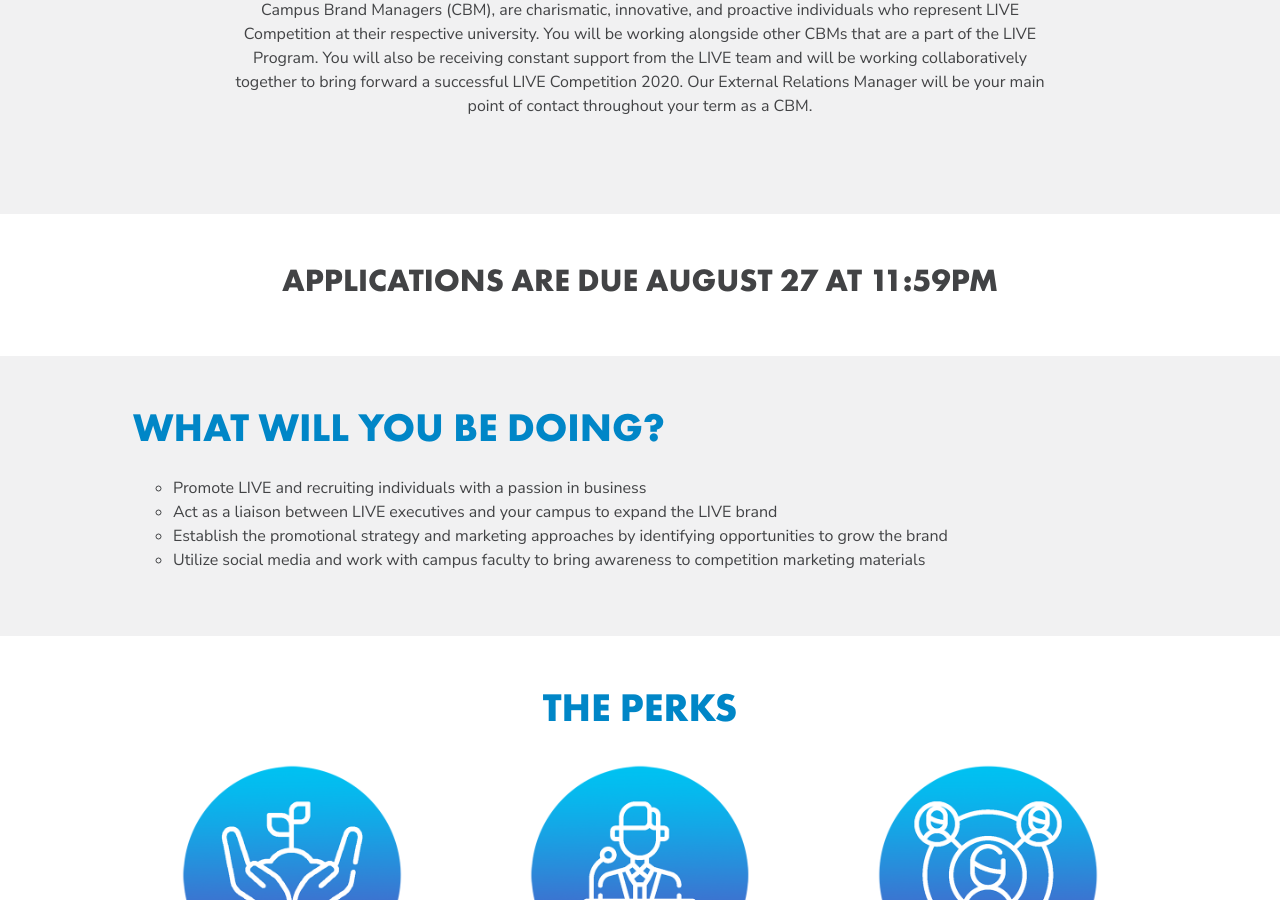
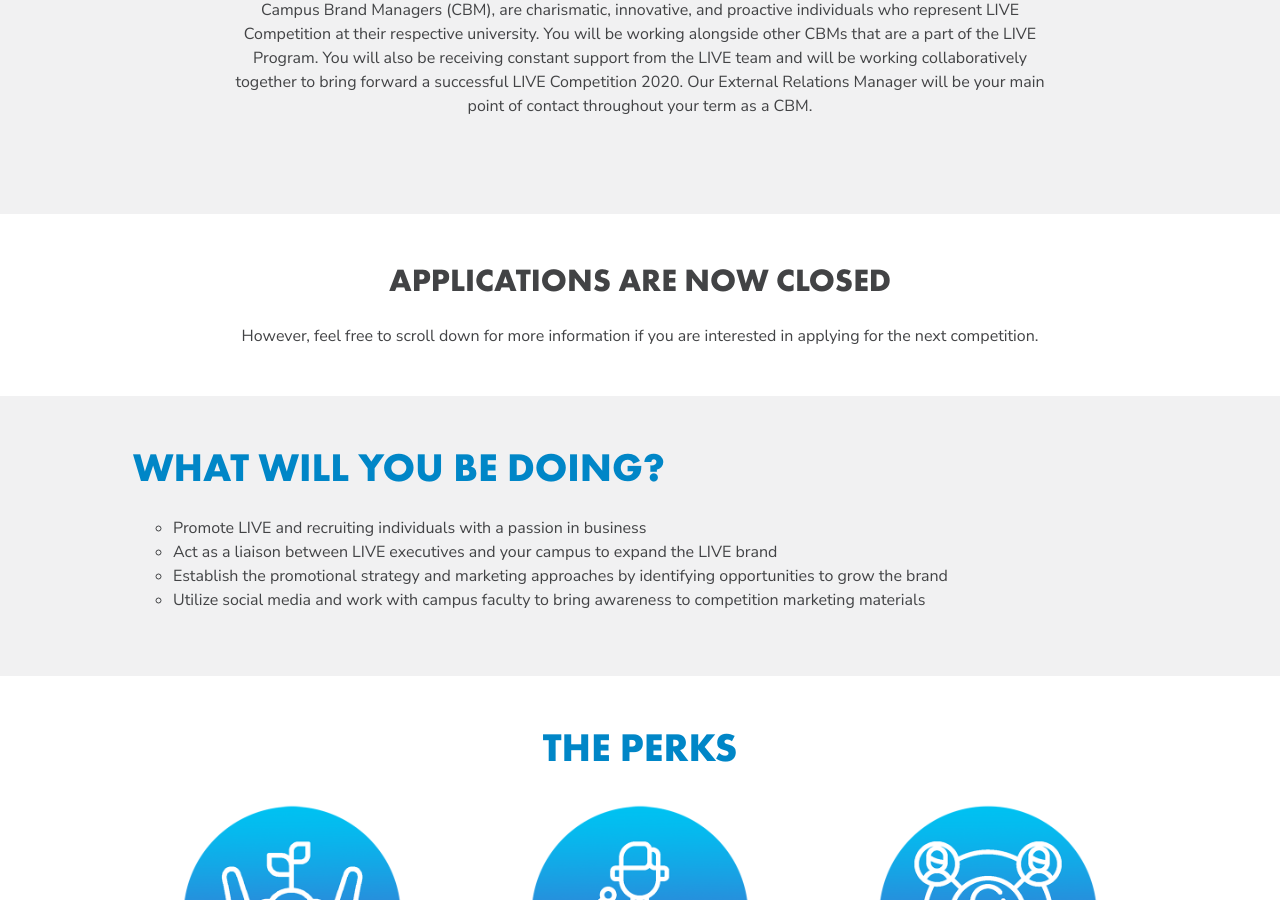
Before and after one commit to live-competition/live-competition.org, a Jekyll site: the page built from get-involved/campus-brand-managers.html, in a window 1280 px wide and 900 px high, scrolled down 815 px. Built offline with Jekyll 4.4.1, drawn with Linux system fonts in a browser that asks for light colours; nearby versions of some CDN libraries; some of the changed text lies outside the part shown.

Commit message:
Updated CBM page so that applications are now closed.

```diff
--- a/get-involved/campus-brand-managers.html
+++ b/get-involved/campus-brand-managers.html
@@ -31,7 +31,8 @@
   <div class="px-md-5" data-aos="fade-in" data-aos-duration="2000">
     <div class="px-md-5">
       <div class="px-lg-5">
-        <p class="font-secondary h2">Applications are due August 27 at 11:59PM</p>
+        <p class="font-secondary h2">Applications are now Closed</p>
+        <p class="m-0 mt-4">However, feel free to scroll down for more information if you are interested in applying for the next competition.</p>
       </div>
     </div>
   </div>
@@ -101,9 +102,3 @@
     </div>
   </div>
 </div>
-<div class="py-5 container text-center">
-  <div class="px-md-5" data-aos="zoom-out-up" data-aos-duration="1500">
-    <h2 class="font-secondary text-primary h1">What are you waiting for?</h2>
-    <a href="https://www.cognitoforms.com/LIVECompetition1/LIVE2020CampusBrandManagerApplication" target = blank class="btn btn-outline-primary mt-4 mb-5">Apply now</a>
-  </div>
-</div>
```
